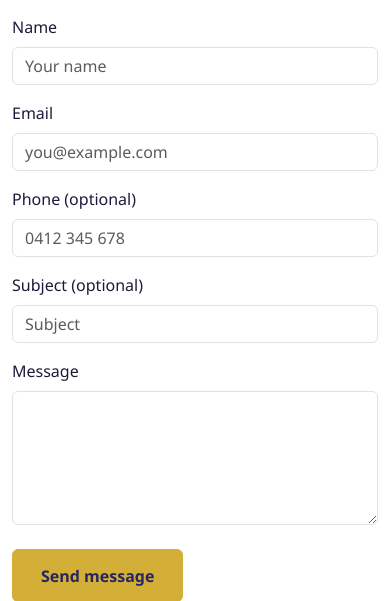
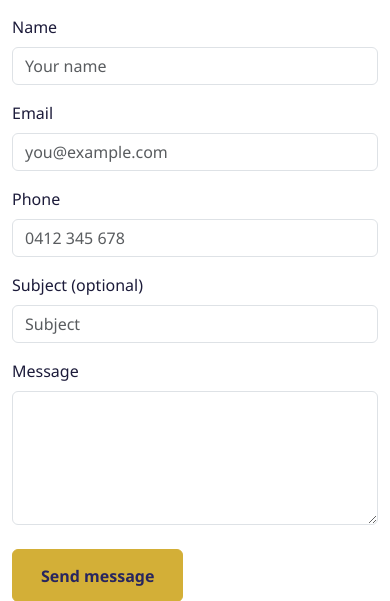
Before and after one commit to palden518/aquila_web, a Laravel app: page /contact in a window 390 px wide. Shown: the part 2631-3232 px from the top of the page. Run offline with Laravel 10, Linux system fonts and the light colour scheme; data comes from the database, SQL or seed files in the repository; some web fonts are replaced.

Commit message:
AQL-31: Fix Contact phone pattern and update label

```diff
--- a/resources/views/contact.blade.php
+++ b/resources/views/contact.blade.php
@@ -187,7 +187,7 @@
                                 @enderror
                             </div>
                             <div class="col-md-6">
-                                <label for="contact-phone" class="form-label">Phone (optional)</label>
+                                <label for="contact-phone" class="form-label">Phone</label>
                                 <input
                                 type="tel"
                                 id="contact-phone"
@@ -196,7 +196,7 @@
                                 class="form-control @error('phone') is-invalid @enderror"
                                 placeholder="0412 345 678"
                                 maxlength="50"
-                                pattern="(?:(?:04|\+61[ -]?4)(?:[ -]?[0-9]){8}|(?:0[2378]|\+61[ -]?[2378])(?:[ -]?[0-9]){8})"
+                                pattern="(?:04|\+61 ?4)(?: ?[0-9]){8}|(?:0[2378]|\+61 ?[2378])(?: ?[0-9]){8}"
                                 title="Enter a valid Australian phone number, such as 0412 345 678 or +61 412 345 678."
                                 @error('phone')
                                 aria-invalid="true"
```
